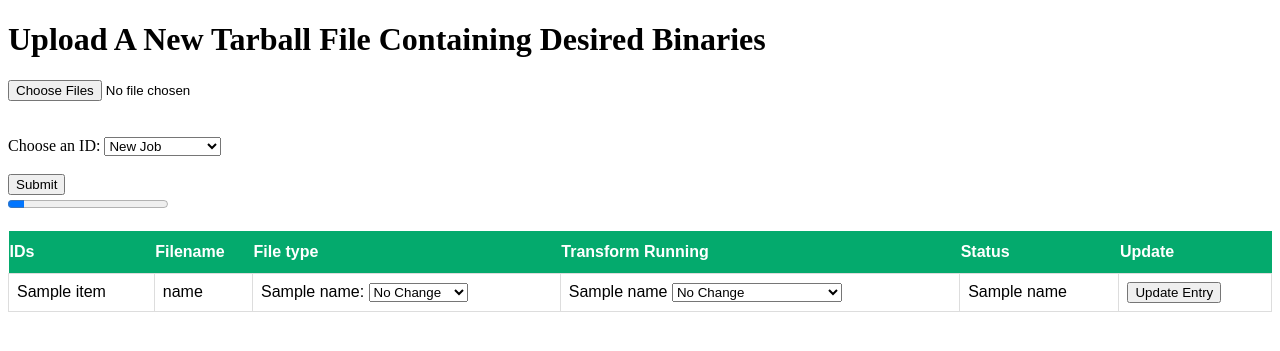
After one commit to matthew-halligan/Virtualbox, a Flask app: template TPCP_Portal/templates/index2.html in a window 1280 px wide. The commit adds this page. Shown: the top 351 px of the page. Run offline with Flask 2, Linux system fonts and the light colour scheme; the template is opened without the code that fills it: most values are stand-ins (such as "Sample title", 1, 10 or a date in 2020).

Commit message:
Re working the upload process to reflect a more flexible structure needed and reduce parsing demands on the server

```diff
--- a/TPCP_Portal/app.py
+++ b/TPCP_Portal/app.py
@@ -1,152 +1,93 @@
+import sys, os, re, subprocess
 from flask import Flask, render_template, flash, request, redirect, url_for, send_from_directory
-import subprocess
-import os
-import jinja2
 from werkzeug.utils import secure_filename
 
-UPLOAD_FOLDER='/app/uploads'
-DOWNLOAD_FOLDER = "candidates"
-ALLOWED_EXTENSIONS = {"tar.gz"}
+
+UPLOAD_FOLDER='uploads'
 app = Flask(__name__)
 app.config['UPLOAD_FOLDER'] = UPLOAD_FOLDER
-app.config['DOWNLOAD_FOLDER'] = DOWNLOAD_FOLDER
-
+# Check that the upload folder exists
+if not os.path.isdir(UPLOAD_FOLDER):
+    os.mkdir(UPLOAD_FOLDER)
 
 current_tasks = {}
 
-def allowed_file(filename):
-    # Currently accept any file type and try to use it because
-    # it requires extra code logic to verify file types like .tar.gz
-    # that are not necessary in the initial version
-    return '.tar.gz' in filename
-    return '.' in filename and \
-           filename.rsplit('.', 1)[1].lower() in ALLOWED_EXTENSIONS
+@app.route('/upload')
+def upload():
+    print(len(current_tasks))
+    return render_template("index2.html",
+                           current_series_ids=sorted(os.listdir(app.config['UPLOAD_FOLDER'])),
+                           current_tasks=current_tasks)
+
+@app.route('/upload', methods=['POST'])
+def modify_or_upload_files():
+    global current_tasks
+
+    if request.method != 'POST':
+        return render_template("index2.html",
+                               current_series_ids=sorted(os.listdir(app.config['UPLOAD_FOLDER'])),
+                               current_tasks=current_tasks)
+
+    if request.form['HiddenField'] == 'ModifyFile':
+        id = request.form['ID']
+        filename = request.form['FileName']
+        filetype = request.form['FileType'] if request.form['FileType'] != 'No Change' else 'Not Specified'
+        transform = request.form['Transform'] if request.form['Transform'] != 'No Change' else 'Not Specified'
+        status = request.form['Status']
+
+        add_to_task_map(id, filename, transform, filetype, status)
+
+        return render_template("index2.html",
+                               current_series_ids=sorted(os.listdir(app.config['UPLOAD_FOLDER'])),
+                               current_tasks=current_tasks)
+    elif request.form['HiddenField'] == 'UploadFile':
+        try:
+            current_series_ids = sorted(os.listdir(app.config['UPLOAD_FOLDER']))
+        except:
+            os.mkdir(app.config['UPLOAD_FOLDER'])
+            current_series_ids = sorted(os.listdir(app.config['UPLOAD_FOLDER']))
+
+        if request.form['JobID'] == "New Job" and len(current_series_ids) > 0:
+            id = str(int(current_series_ids[-1]) + 1)
+        else:
+            id = "1"
+
+        upload_space = os.path.join(app.config['UPLOAD_FOLDER'], id)
+        if not os.path.isdir(upload_space):
+            os.mkdir(upload_space)
 
 
-def add_to_task_map(id, tarball_name, transform, quantity_bins, status):
+        if 'files[]' not in request.files:
+            flash('No files found, try again.')
+            return redirect(request.url)
+
+        files = request.files.getlist('files[]')
+        for file in files:
+            if file:
+                filename = secure_filename(file.filename)
+                print(filename)
+                file.save(os.path.join(upload_space, filename))
+                transform = "Not Specified"
+                filetype, status = "Not Specified", 'fine'
+                add_to_task_map(id, filename, transform, filetype, status)
+        return render_template("index2.html", id=id,
+                       current_series_ids=sorted(os.listdir(app.config['UPLOAD_FOLDER'])),
+                       current_tasks=current_tasks)
+
+
+def add_to_task_map(id, filename, transform, filetype, status):
     # Task Map Structure is as follows
-    # { id:[tarball_name, transform, quantity_bins, status], ...,
-    #   id+n:[tarball_name, transform, quantity_bins, status] }
-    current_tasks[id] = [tarball_name, transform, quantity_bins, status]
+    # { id:[filename, filetype, transform, status], ...,
+    #   id+n:[filename, filetype, transform, status] }
+    try:
+        current_tasks[id][filename] = [filetype, transform, status]
+    except KeyError:
+        current_tasks[id] = {filename: [filetype, transform, status]}
 
 
 def get_task_map_id(id):
     return current_tasks[id]
 
-
-def update_task_map_transform(id, transform):
-    # update the current tasks data structure to enable easier tracking
-    # of what transforms are taking place in the background
-    current_tasks[id][1] = transform
-
-
-def untar(session_path, filename):
-    # Extract each of the files from the uploaded tarball
-    # This function requires that the input have no folders inside
-    # of the tarball.  The input should be a series of
-    # executable files only
-    file = os.path.join(session_path, filename)
-    os.mkdir(os.path.join(session_path, DOWNLOAD_FOLDER))
-    # TODO: Fix: The server will break and require restart if filetype other than .tar.gz is uploaded
-
-    status = subprocess.check_call(f"tar -xzf {file} -C {os.path.join(session_path, DOWNLOAD_FOLDER)}", shell=True)
-    print("Status: ", status)
-    files = [f for f in os.listdir(os.path.join(session_path, DOWNLOAD_FOLDER))]
-    print(files)
-
-    if status == 0:
-        # TODO: This quantity will be inaccurate if a directory is present in the untarred directory.  The directory will be considered as 1 item in the count regardless of quantity of nested directories and files beneath
-        identified_bin_quantity = int(subprocess.check_output(f"ls {os.path.join(session_path, DOWNLOAD_FOLDER)} | wc -l", shell=True))
-        status = "Fine"
-
-    else:
-        identified_bin_quantity = "N/A"
-        status = str(subprocess.check_output(f"tar -xzf {file} -C {os.path.join(session_path, DOWNLOAD_FOLDER)}", shell=True))
-
-    return identified_bin_quantity, status
-
-@app.route('/download', methods=["POST", "GET"])
-def download_file():
-    if request.method=="POST":
-        id = request.form["id"]
-        session_path = os.path.join(app.config["UPLOAD_FOLDER"], id)
-        name = current_tasks[id][0]
-        subprocess.call(f"tar -czvf {os.path.join(session_path, 'candidates.tar.gz')} {os.path.join(session_path, DOWNLOAD_FOLDER)}", shell=True)
-        return send_from_directory(session_path, "candidates.tar.gz", as_attachment=True)
-
-@app.route('/transform', methods=["POST", "GET"])
-def transformation_on_file():
-    # TODO: the function works on one file at a time. Create a system for using the correct cmd line arguments
-    if request.method=="POST":
-        id = request.form["id"]
-        transform = request.form["transform"]
-        task = get_task_map_id(id)
-        update_task_map_transform(id, transform)
-        subprocess.call(f"./{transform}.sh {id}", shell=True)
-        return return_index(id)
-
-def return_index(id):
-    if id != None:
-        return render_template("index.html", id=id,
-                        current_series_ids=sorted(os.listdir(app.config['UPLOAD_FOLDER'])),
-                        current_tasks=current_tasks)
-
-    return render_template("index.html",
-                           current_series_ids=sorted(os.listdir(app.config['UPLOAD_FOLDER'])),
-                           current_tasks=current_tasks)
-
-
-@app.route('/', methods=["POST", "GET"])
-def upload_file():
-    global current_tasks
-    errors = []
-    # Ensure the file storage is configured otherwise prepare it.
-    try:
-        current_series_ids = sorted(os.listdir(app.config['UPLOAD_FOLDER']))
-    except:
-        os.mkdir(app.config['UPLOAD_FOLDER'])
-        current_series_ids = sorted(os.listdir(app.config['UPLOAD_FOLDER']))
-
-    # Ensure that the data structure representing current tasking
-    # is reflective of the tasks truly in queue
-    current_tasks_temp = {}
-    for key in current_tasks.keys():
-        if key in current_series_ids:
-            current_tasks_temp[key] = current_tasks[key]
-    current_tasks = current_tasks_temp
-
-    if request.method == 'POST':
-        print("POST")
-        # check if the post request has the file part
-        if 'file' not in request.files:
-            flash('No file part')
-            print("No file part")
-            return redirect(request.url)
-        file = request.files['file']
-        # If the user does not select a file, the browser submits an
-        # empty file without a filename.
-        if file.filename == '':
-            print("No Filename")
-            flash('No selected file')
-            return return_index(id=None)
-
-        if file and allowed_file(file.filename):
-            filename = secure_filename(file.filename)
-            if len(current_series_ids) > 0:
-                id = str(int(current_series_ids[-1])+1)
-            else:
-                id = "1"
-            session_path = os.path.join(app.config['UPLOAD_FOLDER'], id)
-            os.mkdir(session_path)
-            file.save(os.path.join(session_path, filename))
-            transform = "None"
-            quantity_bins, status = untar(session_path, filename)
-            add_to_task_map(id, filename, transform, quantity_bins, status)
-
-            return return_index(id)
-    return return_index(id=None)
-
-
-
-if __name__ == '__main__':
-    app.run()
+if __name__ == "__main__":
+    print('to upload files navigate to http://10.0.2.15:5000/upload')
+    app.run(host='10.0.2.15', port=5000, debug=True, threaded=True)
--- a/TPCP_Portal/templates/index.html
+++ b/TPCP_Portal/templates/index.html
@@ -36,6 +36,7 @@
 <body>
   <h1>Upload A New Tarball File Containing Desired Binaries</h1>
   <form method=post enctype=multipart/form-data>
+
     <input type=file name=file>
     <input type=submit value=Upload>
   </form>
--- /dev/null
+++ b/TPCP_Portal/templates/index2.html
@@ -0,0 +1,132 @@
+<!doctype html>
+
+<html lang="en">
+<head>
+  <meta charset="utf-8">
+  <meta name="viewport" content="width=device-width, initial-scale=1">
+
+  <title>TPCP Portal</title>
+
+  <style>
+  body {
+    background-color: white;
+    font-family: 'Scope One', serif;
+  }
+
+  span {
+    font-size: 9
+  }
+
+  p {
+    margin-top: 0;
+    margin: auto;
+    color: white;
+    <!--    width: 50%;-->
+  }
+
+  #queue {
+    font-family: Arial, Helvetica, sans-serif;
+    border-collapse: collapse;
+    width: 100%;
+  }
+
+  #queue td, #customers th {
+    border: 1px solid #ddd;
+    padding: 8px;
+    color: black;
+  }
+
+  #queue tr:nth-child(even){background-color: #f2f2f2;}
+
+  #queue tr:hover {background-color: #ddd;}
+
+  #queue th {
+    padding-top: 12px;
+    padding-bottom: 12px;
+    text-align: left;
+    background-color: #04AA6D;
+    color: white;
+  }
+
+</style>
+</head>
+<body>
+    <h1>Upload A New Tarball File Containing Desired Binaries</h1>
+    <form class="my-form" onsubmit="upload_file()" enctype="multipart/form-data" method="post">
+        <input type="hidden" value="UploadFile" name="HiddenField">
+        <input type="file"  multiple accept="file_extension", name="files[]">
+
+        <br><br>
+        <p>Adding to a previous job or new job?</p>
+         <label for="ID">Choose an ID:</label>
+         <select id="ID" name="JobID">
+            <option value="New Job">New Job</option>
+            {% if current_series_ids|length > 0 %}
+               {% for item in current_series_ids %}
+                 <option value={{item}}>ID: {{item}}</option>
+               {% endfor %}
+            {% endif %}
+         </select>
+        <br><br>
+        <input type="submit" id="upload_files">
+    </form>
+    <progress id="progress-bar" max="100" value="10"></progress>
+
+    {% if id %}
+    <p>The Id of your task is: {{id}}</p>
+    {% endif %}
+
+    {% if current_series_ids|length > 0 %}
+    <table id="queue">
+        <form method="post" onsubmit="upload_table()">
+            <input type="hidden" value="ModifyFile" name="HiddenField">
+          <thead><tr>
+            <th>IDs</th>
+            <th>Filename</th>
+            <th>File type</th>
+            <th>Transform Running</th>
+            <th>Status</th>
+            <th>Update</th>
+          </tr></thead>
+          <tbody>
+            {% for item in current_series_ids %}
+                {% for key in current_tasks[item].keys() %}
+                    <tr>
+                      <td><input name="ID" type="hidden" value="{{item}}">{{item}}</td>
+                      <td><input name="FileName" type="hidden"value="{{key}}"> {{key}}</td>
+                      <td>
+                          {{current_tasks[item][key][0]}}:
+                          <select id="FileType" name="FileType">
+                              <option value="No Change">No Change</option>
+                              <option value="c/c++ binary">c/c++ binary</option>
+                              <option value="Java Archive">Java Archive</option>
+                              <option value="chisel yaml">chisel yaml</option>
+                              <option value="c/c++ source">c/c++ source</option>
+                              <option value="library">library</option>
+                              <option value="gtirb">gtirb</option>
+                          </select>
+                      </td>
+                      <td>
+                          {{current_tasks[item][key][1]}}
+                          <select id="Transform" name="Transform">
+                              <option value="No Change">No Change</option>
+                              <option value="GTIRB-ddisasm">GTIRB-ddisasm</option>
+                              <option value="GTIRB-to-static">GTIRB-to-static</option>
+                              <option value="GTIRB-stack-stamp">GTIRB-stack-stamp</option>
+                              <option value="GTIRB-static-binary-print">GTIRB-static-binary-print</option>
+                              <option value="GTIRB-binary-print">GTIRB-binary-print</option>
+                              <option value="gtirb">gtirb</option>
+                          </select>
+                      </td>
+                      <td><input name="Status" type="hidden" value="{{current_tasks[item][key][2]}}">{{current_tasks[item][key][2]}}</td>
+                      <td><input type="submit" value='Update Entry' id="uploads_table"></td>
+                    </tr>
+                {% endfor %}
+            {% endfor %}
+          </tbody>
+
+        </form>
+    </table>
+    {% else %}
+    <p>No Files currently uploaded to server for transformation</p>
+    {% endif %}
--- /dev/null
+++ b/TPCP_Portal/uploads/1/pat-docker-nuwc.txt
@@ -0,0 +1 @@
+257c3ebc-a053-4380-a011-99b57d6b36b3
--- /dev/null
+++ b/TPCP_Portal/uploads/1/pat-github-home.txt
@@ -0,0 +1 @@
+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
--- /dev/null
+++ b/TPCP_Portal/uploads/1/pat-gitlab-nuwc.txt
@@ -0,0 +1 @@
+glpat-LtZQZm_C7xwWQorscdGH
```
Also changed, not shown: TPCP_Portal/app-old.py (added, +152 -0 lines), 2 other files.
